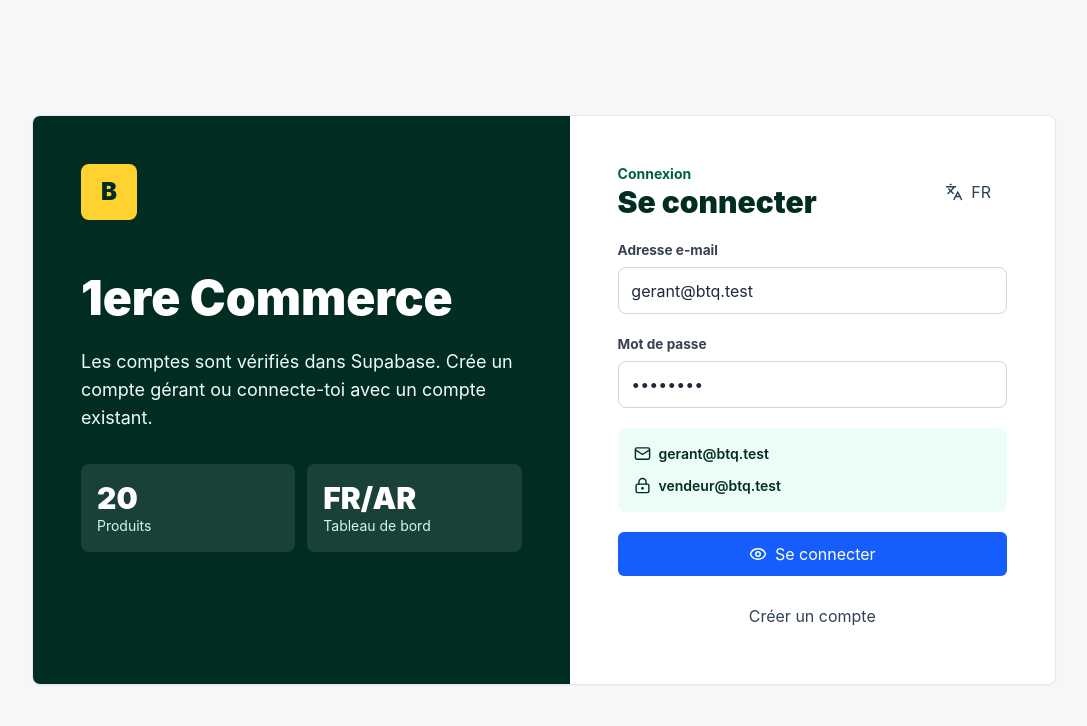
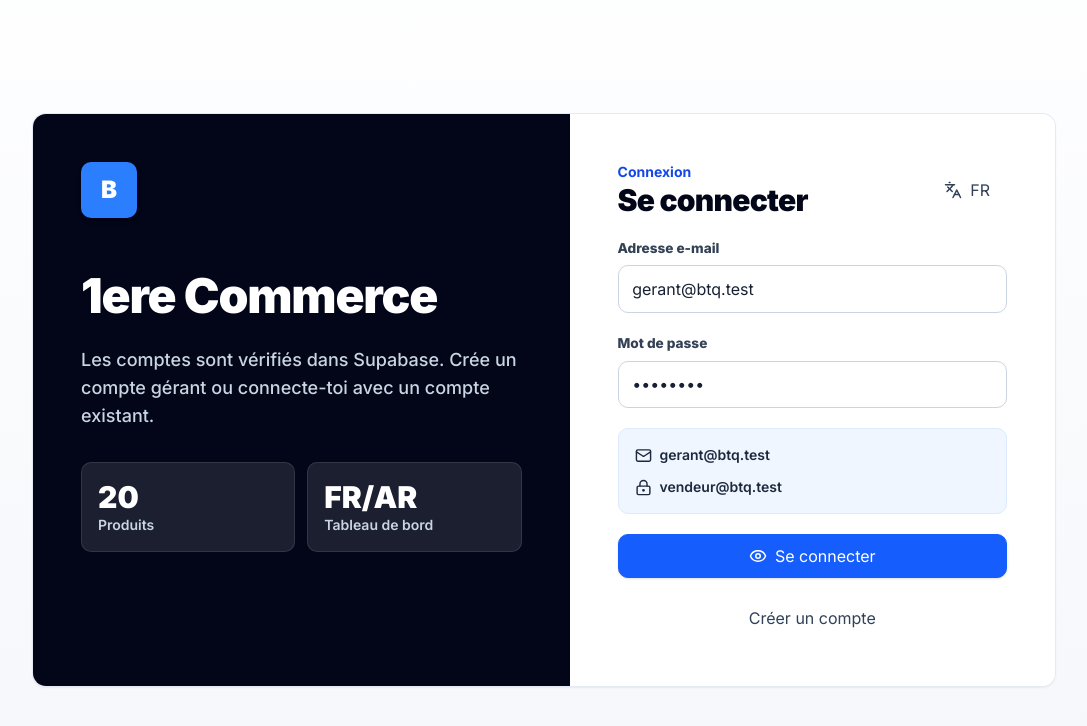
Before and after one commit to Nanna-mr/btq-app, a React (Vite) app: page /login in a window 1280 px wide. Shown: the top 726 px of the page, without its empty margins (96-1183 px from the left). Built offline with nearby package versions, Linux system fonts and the light colour scheme.

Commit message:
Modernize ERP visual design

```diff
--- a/src/components/ui/Avatar.tsx
+++ b/src/components/ui/Avatar.tsx
@@ -11,7 +11,7 @@ export function Avatar({ name }: AvatarProps) {
     .toUpperCase();
 
   return (
-    <div className="grid h-10 w-10 place-items-center rounded-full bg-amber-100 text-sm font-black text-amber-950">
+    <div className="grid h-10 w-10 place-items-center rounded-full border border-blue-100 bg-blue-50 text-sm font-black text-blue-700 shadow-sm">
       {initials}
     </div>
   );
--- a/src/components/ui/Badge.tsx
+++ b/src/components/ui/Badge.tsx
@@ -6,12 +6,12 @@ interface BadgeProps {
 }
 
 const tones = {
-  green: 'bg-green-50 text-green-700 ring-1 ring-green-200',
+  green: 'bg-emerald-50 text-emerald-700 ring-1 ring-emerald-200',
   amber: 'bg-amber-50 text-amber-700 ring-1 ring-amber-200',
   red: 'bg-red-50 text-red-700 ring-1 ring-red-200',
-  slate: 'bg-slate-100 text-slate-700',
+  slate: 'bg-slate-100 text-slate-700 ring-1 ring-slate-200',
 };
 
 export function Badge({ tone = 'slate', children }: BadgeProps) {
-  return <span className={`inline-flex rounded px-2 py-1 text-xs font-bold ${tones[tone]}`}>{children}</span>;
+  return <span className={`inline-flex items-center rounded px-2.5 py-1 text-xs font-bold ${tones[tone]}`}>{children}</span>;
 }
--- a/src/components/ui/Button.tsx
+++ b/src/components/ui/Button.tsx
@@ -7,10 +7,10 @@ interface ButtonProps extends ButtonHTMLAttributes<HTMLButtonElement> {
 }
 
 const variants = {
-  primary: 'bg-blue-600 text-white hover:bg-blue-700',
-  secondary: 'border border-slate-300 bg-white text-slate-700 hover:bg-slate-50',
-  ghost: 'bg-transparent text-slate-700 hover:bg-slate-100',
-  danger: 'bg-red-600 text-white hover:bg-red-700',
+  primary: 'border border-blue-600 bg-blue-600 text-white shadow-sm hover:-translate-y-0.5 hover:bg-blue-700 hover:shadow-md',
+  secondary: 'border border-slate-300 bg-white text-slate-700 shadow-sm hover:-translate-y-0.5 hover:border-slate-400 hover:bg-slate-50 hover:shadow-md',
+  ghost: 'border border-transparent bg-transparent text-slate-700 hover:bg-slate-100',
+  danger: 'border border-red-600 bg-red-600 text-white shadow-sm hover:-translate-y-0.5 hover:bg-red-700 hover:shadow-md',
 };
 
 const sizes = {
@@ -22,7 +22,7 @@ const sizes = {
 export function Button({ variant = 'primary', size = 'md', icon, className = '', children, ...props }: ButtonProps) {
   return (
     <button
-      className={`inline-flex items-center justify-center gap-2 rounded-md font-semibold transition disabled:cursor-not-allowed disabled:opacity-60 ${variants[variant]} ${sizes[size]} ${className}`}
+      className={`inline-flex items-center justify-center gap-2 rounded-md font-semibold transition-all duration-200 ease-out focus:outline-none focus:ring-4 focus:ring-blue-500/15 disabled:cursor-not-allowed disabled:opacity-60 disabled:hover:translate-y-0 ${variants[variant]} ${sizes[size]} ${className}`}
       {...props}
     >
       {icon}
--- a/src/pages/LoginPage.tsx
+++ b/src/pages/LoginPage.tsx
@@ -78,28 +78,28 @@ export function LoginPage() {
   };
 
   return (
-    <div className="page-shell grid min-h-screen place-items-center p-4">
-      <Card className="grid w-full max-w-5xl overflow-hidden md:grid-cols-[1.05fr_0.95fr]">
-        <div className="bg-emerald-950 p-8 text-white md:p-12">
-          <div className="mb-12 grid h-14 w-14 place-items-center rounded-lg bg-amber-300 text-2xl font-black text-emerald-950">B</div>
-          <h1 className="max-w-lg text-4xl font-black leading-tight md:text-5xl">{t('appName')}</h1>
-          <p className="mt-5 max-w-md text-lg text-emerald-50">{t('demoHint')}</p>
+    <div className="page-shell grid min-h-screen place-items-center p-4 md:p-6">
+      <Card className="grid w-full max-w-5xl overflow-hidden p-0 md:grid-cols-[1.05fr_0.95fr]">
+        <div className="bg-slate-950 p-8 text-white md:p-12">
+          <div className="mb-12 grid h-14 w-14 place-items-center rounded-lg bg-blue-500 text-2xl font-black text-white shadow-md">B</div>
+          <h1 className="max-w-lg text-4xl font-black leading-tight tracking-tight md:text-5xl">{t('appName')}</h1>
+          <p className="mt-5 max-w-md text-lg font-medium text-slate-300">{t('demoHint')}</p>
           <div className="mt-8 grid grid-cols-2 gap-3">
-            <div className="rounded-lg bg-white/10 p-4">
+            <div className="rounded-lg border border-white/10 bg-white/10 p-4">
               <p className="text-3xl font-black">20</p>
-              <p className="text-sm text-emerald-100">{t('products')}</p>
+              <p className="text-sm font-semibold text-slate-300">{t('products')}</p>
             </div>
-            <div className="rounded-lg bg-white/10 p-4">
+            <div className="rounded-lg border border-white/10 bg-white/10 p-4">
               <p className="text-3xl font-black">FR/AR</p>
-              <p className="text-sm text-emerald-100">{t('dashboard')}</p>
+              <p className="text-sm font-semibold text-slate-300">{t('dashboard')}</p>
             </div>
           </div>
         </div>
-        <form className="grid gap-5 p-8 md:p-12" onSubmit={handleSubmit}>
+        <form className="grid gap-5 bg-white p-8 md:p-12" onSubmit={handleSubmit}>
           <div className="flex items-center justify-between gap-3">
             <div>
-              <p className="text-sm font-bold text-emerald-800">{isCreatingManager ? t('newAccount') : t('login')}</p>
-              <h2 className="text-3xl font-black text-emerald-950">{isCreatingManager ? t('createUserAccount') : t('signIn')}</h2>
+              <p className="text-sm font-bold text-blue-700">{isCreatingManager ? t('newAccount') : t('login')}</p>
+              <h2 className="text-3xl font-black tracking-tight text-slate-950">{isCreatingManager ? t('createUserAccount') : t('signIn')}</h2>
             </div>
             <Button type="button" variant="ghost" icon={<Languages size={18} />} onClick={switchLanguage}>
               {i18n.language.toUpperCase()}
@@ -110,7 +110,7 @@ export function LoginPage() {
           ) : null}
           <Input label={t('email')} type="email" value={email} onChange={(event) => setEmail(event.target.value.toLowerCase().trim())} error={errors.email} />
           <Input label={t('password')} type="password" value={password} onChange={(event) => setPassword(event.target.value)} error={errors.password} />
-          <div className="grid gap-3 rounded-lg bg-emerald-50 p-4 text-sm text-emerald-950">
+          <div className="grid gap-3 rounded-lg border border-blue-100 bg-blue-50 p-4 text-sm text-slate-800">
             <p className="flex items-center gap-2 font-semibold"><Mail size={17} /> {isCreatingManager ? t('newAccountRoleHint') : 'gerant@btq.test'}</p>
             <p className="flex items-center gap-2 font-semibold"><LockKeyhole size={17} /> {isCreatingManager ? t('temporaryPasswordHint') : 'vendeur@btq.test'}</p>
           </div>
--- a/src/styles.css
+++ b/src/styles.css
@@ -1,9 +1,31 @@
+@import url("https://fonts.googleapis.com/css2?family=Inter:wght@400;500;600;700;800;900&display=swap");
 @import "tailwindcss";
 
 :root {
-  color: #1f2937;
-  background: #f6f7f9;
-  font-family: Inter, ui-sans-serif, system-ui, -apple-system, BlinkMacSystemFont, "Segoe UI", sans-serif;
+  color: #172033;
+  background: #f5f7fb;
+  font-family: "Inter", ui-sans-serif, system-ui, -apple-system, BlinkMacSystemFont, "Segoe UI", sans-serif;
+  font-synthesis: none;
+  text-rendering: optimizeLegibility;
+  --bg: #f5f7fb;
+  --surface: #ffffff;
+  --surface-soft: #f8fafc;
+  --surface-hover: #f1f5f9;
+  --border: #e2e8f0;
+  --border-strong: #cbd5e1;
+  --text: #172033;
+  --muted: #64748b;
+  --accent: #2563eb;
+  --accent-dark: #1d4ed8;
+  --accent-soft: #eff6ff;
+  --danger: #dc2626;
+  --success: #059669;
+  --warning: #d97706;
+  --radius: 14px;
+  --radius-sm: 10px;
+  --shadow-sm: 0 1px 2px rgba(15, 23, 42, 0.06);
+  --shadow-md: 0 10px 30px rgba(15, 23, 42, 0.08);
+  --shadow-lg: 0 22px 60px rgba(15, 23, 42, 0.14);
 }
 
 :root[data-theme='dark'] {
@@ -36,6 +58,12 @@ body {
   min-width: 320px;
   min-height: 100vh;
   margin: 0;
+  background:
+    radial-gradient(circle at top left, rgba(37, 99, 235, 0.08), transparent 30rem),
+    var(--bg);
+  color: var(--text);
+  line-height: 1.5;
+  -webkit-font-smoothing: antialiased;
 }
 
 button,
@@ -49,102 +77,221 @@ button {
   cursor: pointer;
 }
 
+a {
+  color: inherit;
+}
+
+::selection {
+  background: rgba(37, 99, 235, 0.16);
+}
+
 .page-shell {
   min-height: 100vh;
-  background: #f6f7f9;
+  background:
+    linear-gradient(180deg, rgba(255, 255, 255, 0.88), rgba(245, 247, 251, 0.96)),
+    var(--bg);
 }
 
 .app-grid {
   display: grid;
-  grid-template-columns: 16rem 1fr;
+  grid-template-columns: 17rem 1fr;
   min-height: 100vh;
 }
 
 .main-panel {
   min-width: 0;
-  padding: 1rem;
+  padding: 1.25rem;
 }
 
 .content-card {
-  border: 1px solid #e5e7eb;
-  border-radius: 8px;
-  background: #ffffff;
-  box-shadow: 0 1px 2px rgba(15, 23, 42, 0.04);
+  border: 1px solid rgba(226, 232, 240, 0.9);
+  border-radius: var(--radius);
+  background: rgba(255, 255, 255, 0.94);
+  box-shadow: var(--shadow-sm);
+  transition: border-color 180ms ease, box-shadow 180ms ease, transform 180ms ease, background-color 180ms ease;
+}
+
+.content-card:hover {
+  border-color: rgba(203, 213, 225, 0.95);
+  box-shadow: var(--shadow-md);
 }
 
 .metric-card {
-  border: 1px solid #e5e7eb;
-  border-radius: 8px;
-  background: #ffffff;
+  border: 1px solid rgba(226, 232, 240, 0.95);
+  border-radius: var(--radius);
+  background: linear-gradient(180deg, #ffffff, #fbfdff);
   padding: 1rem;
+  box-shadow: var(--shadow-sm);
+  transition: transform 180ms ease, box-shadow 180ms ease, border-color 180ms ease;
+}
+
+.metric-card:hover {
+  transform: translateY(-1px);
+  border-color: rgba(37, 99, 235, 0.22);
+  box-shadow: var(--shadow-md);
 }
 
 .table-wrap {
   overflow-x: auto;
+  border-radius: var(--radius-sm);
 }
 
 .data-table {
   width: 100%;
   min-width: 760px;
-  border-collapse: collapse;
+  border-collapse: separate;
+  border-spacing: 0;
 }
 
 .data-table th,
 .data-table td {
-  border-bottom: 1px solid #e6ebdf;
-  padding: 0.75rem;
+  border-bottom: 1px solid var(--border);
+  padding: 0.85rem 0.9rem;
   text-align: start;
   vertical-align: middle;
 }
 
 .data-table th {
-  color: #6b7280;
-  font-size: 0.78rem;
-  font-weight: 700;
+  background: #f8fafc;
+  color: var(--muted);
+  font-size: 0.72rem;
+  font-weight: 800;
+  letter-spacing: 0.035em;
   text-transform: uppercase;
 }
 
+.data-table tbody tr {
+  transition: background-color 160ms ease;
+}
+
+.data-table tbody tr:hover {
+  background: #f8fafc;
+}
+
 .field-label {
-  color: #374151;
+  color: #334155;
   font-size: 0.85rem;
-  font-weight: 700;
+  font-weight: 750;
 }
 
 .form-field {
   display: grid;
-  gap: 0.4rem;
+  gap: 0.45rem;
 }
 
 .input-control {
   width: 100%;
   min-height: 2.75rem;
-  border: 1px solid #d1d5db;
-  border-radius: 8px;
-  background: #ffffff;
-  padding: 0.65rem 0.8rem;
-  color: #1f2937;
+  border: 1px solid var(--border-strong);
+  border-radius: var(--radius-sm);
+  background: var(--surface);
+  padding: 0.68rem 0.85rem;
+  color: var(--text);
   outline: none;
+  transition: border-color 160ms ease, box-shadow 160ms ease, background-color 160ms ease;
+}
+
+.input-control::placeholder {
+  color: #94a3b8;
+}
+
+.input-control:hover {
+  border-color: #94a3b8;
 }
 
 .input-control:focus {
-  border-color: #2563eb;
-  box-shadow: 0 0 0 3px rgba(37, 99, 235, 0.12);
+  border-color: var(--accent);
+  box-shadow: 0 0 0 4px rgba(37, 99, 235, 0.12);
 }
 
 .sidebar-link {
   display: flex;
   align-items: center;
   gap: 0.7rem;
-  border-radius: 6px;
-  padding: 0.65rem 0.8rem;
-  color: #000;
+  border-radius: 11px;
+  padding: 0.72rem 0.85rem;
+  color: #475569;
   text-decoration: none;
+  font-size: 0.92rem;
+  font-weight: 750;
+  transition: color 160ms ease, background-color 160ms ease, transform 160ms ease;
 }
 
 .sidebar-link.active,
 .sidebar-link:hover {
-  background: rgba(0, 0, 0, 0.12);
-  color: #000;
+  background: var(--accent-soft);
+  color: var(--accent-dark);
+  transform: translateX(2px);
+}
+
+.sidebar-link svg {
+  flex: 0 0 auto;
+}
+
+.rounded-lg,
+.rounded-md,
+.rounded {
+  border-radius: var(--radius-sm);
+}
+
+.shadow-lg {
+  box-shadow: var(--shadow-lg);
+}
+
+.bg-emerald-950,
+.bg-emerald-900,
+.bg-emerald-800 {
+  background-color: #172033 !important;
+}
+
+.text-emerald-950,
+.text-emerald-900,
+.text-emerald-800 {
+  color: #172033 !important;
+}
+
+.bg-emerald-100,
+.bg-emerald-50 {
+  background-color: var(--accent-soft) !important;
+}
+
+.text-emerald-100,
+.text-emerald-50 {
+  color: #dbeafe !important;
+}
+
+.border-emerald-200 {
+  border-color: #bfdbfe !important;
+}
+
+.bg-amber-100,
+.bg-amber-300 {
+  background-color: #fef3c7 !important;
+}
+
+.text-amber-950 {
+  color: #78350f !important;
+}
+
+.bg-red-50 {
+  background-color: #fef2f2 !important;
+}
+
+.border-red-200 {
+  border-color: #fecaca !important;
+}
+
+.fixed.inset-0 {
+  animation: fade-in 160ms ease both;
+}
+
+@keyframes fade-in {
+  from {
+    opacity: 0;
+  }
+  to {
+    opacity: 1;
+  }
 }
 
 @media (max-width: 900px) {
@@ -153,6 +300,16 @@ button {
   }
 
   .main-panel {
-    padding: 1rem;
+    padding: 0.9rem;
+  }
+
+  .content-card,
+  .metric-card {
+    border-radius: 12px;
+  }
+
+  .data-table th,
+  .data-table td {
+    padding: 0.75rem;
   }
 }
```
Also changed, not shown: src/components/layout/AppLayout.tsx (+7 -7 lines).
